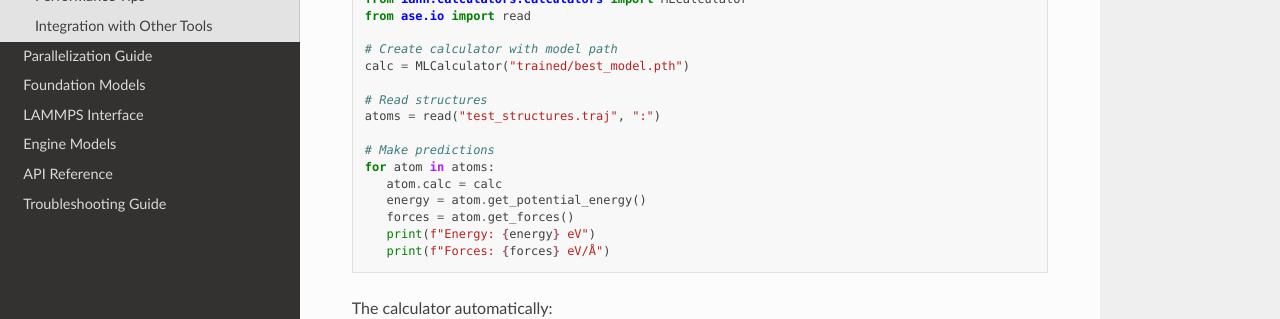
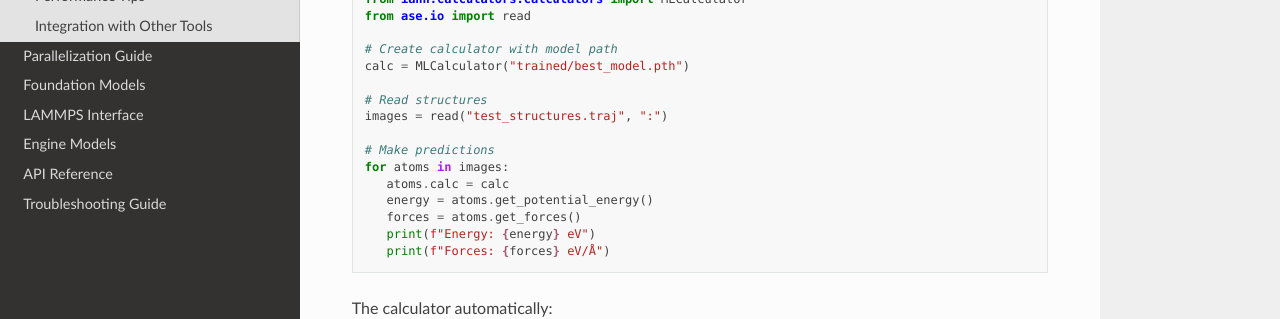
Before and after one commit to changzhiai/IANN, a Sphinx documentation site: the page built from docs/source/prediction.rst, in a window 1280 px wide and 900 px high. Shown: the part 335-654 px from the top of the window. Built offline with Sphinx 7.4.7 and the Read the Docs theme 3.1.0, drawn with Linux system fonts in a browser that asks for light colours.

Commit message:
Update prediction

```diff
--- a/docs/source/prediction.rst
+++ b/docs/source/prediction.rst
@@ -18,13 +18,13 @@ The ``MLCalculator`` provides a convenient ASE calculator interface:
    calc = MLCalculator("trained/best_model.pth")
 
    # Read structures
-   atoms = read("test_structures.traj", ":")
+   images = read("test_structures.traj", ":")
 
    # Make predictions
-   for atom in atoms:
-      atom.calc = calc
-      energy = atom.get_potential_energy()
-      forces = atom.get_forces()
+   for atoms in images:
+      atoms.calc = calc
+      energy = atoms.get_potential_energy()
+      forces = atoms.get_forces()
       print(f"Energy: {energy} eV")
       print(f"Forces: {forces} eV/Å")
 
```
Also changed, not shown: README.md (+5 -5 lines), 1 other file.
